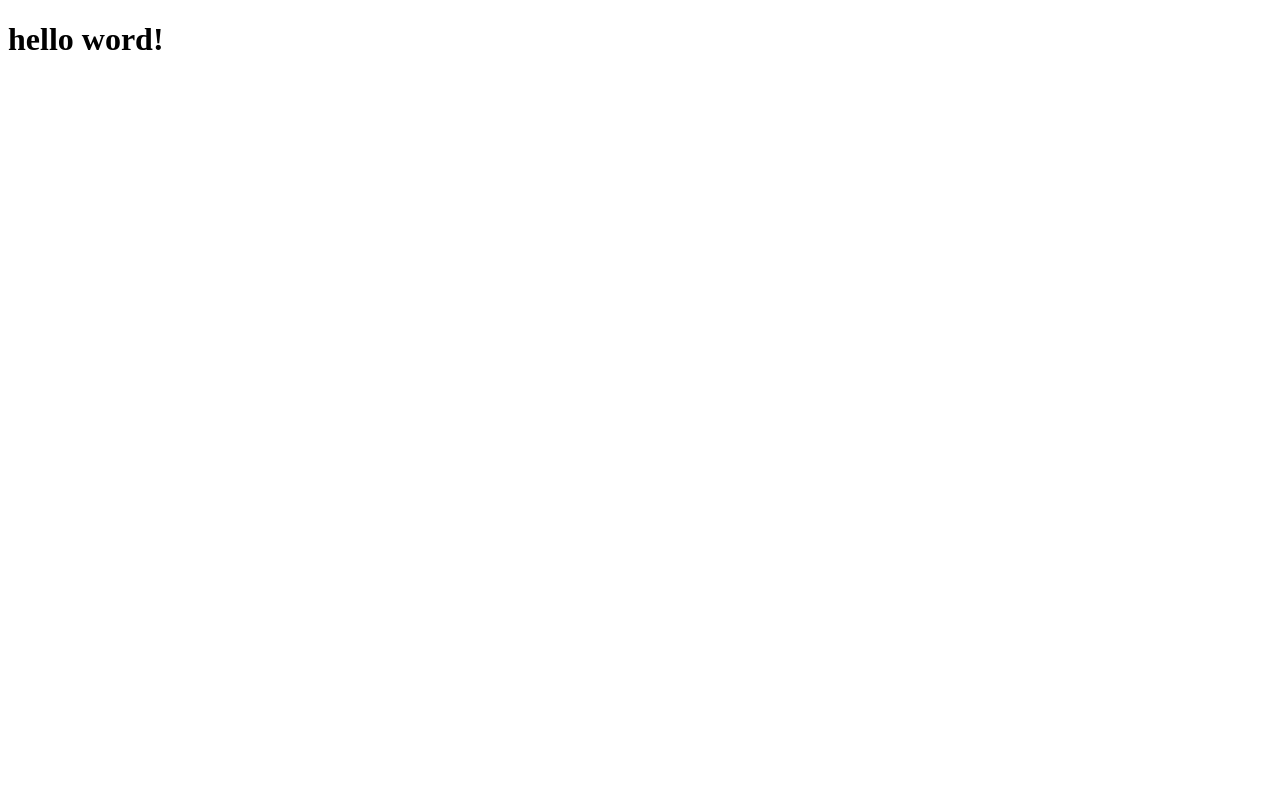
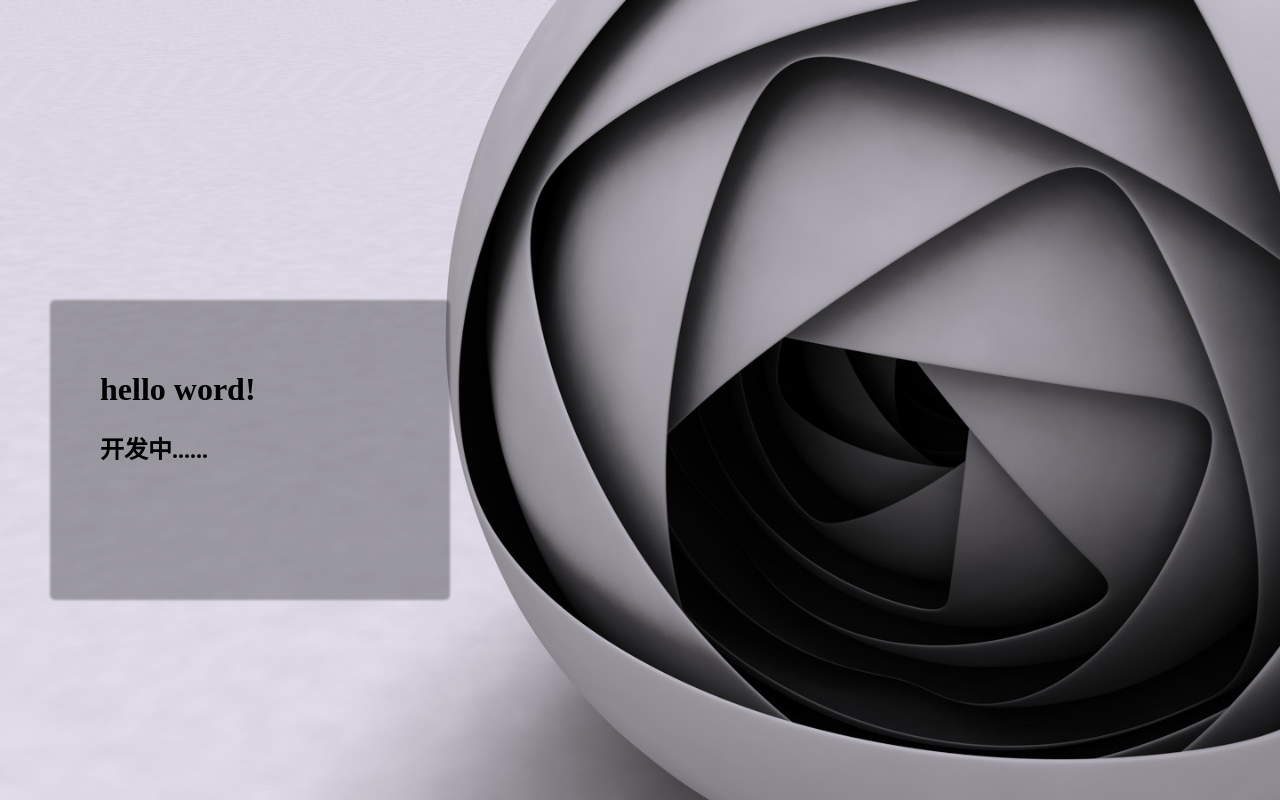
Before and after one commit to highkyck/InfiniteSpace, a plain HTML site: page download/index.html in a window 1280 px wide. Drawn offline with Linux system fonts and the light colour scheme.

Commit message:
update download/index.html

```diff
--- a/download/index.html
+++ b/download/index.html
@@ -6,8 +6,50 @@
           content="width=device-width, user-scalable=no, initial-scale=1.0, maximum-scale=1.0, minimum-scale=1.0">
     <meta http-equiv="X-UA-Compatible" content="ie=edge">
     <title>芥子</title>
+    <style>
+        html,body{
+            width: 100%;
+            height: 100%;
+            overflow: hidden;
+            margin: 0px;
+            padding: 0px;
+        }
+        body{
+            background-image: url("./assets/images/bg-1.jpg");
+            background-size: cover;
+        }
+        .main{
+            position: absolute;
+            top: 50%;
+            left: 50px;
+            margin-top: -100px;
+            padding: 50px;
+            width: 300px;
+            height: 200px;
+
+        }
+        .main:after{
+            content: '';
+            display: block;
+            position: absolute;
+            top: 0px;
+            left: 0px;
+            width: 100%;
+            height: 100%;
+            background: rgba(0,0,0,0.3);
+            border-radius: 5px;
+            -webkit-filter: blur(1px);
+            -moz-filter: blur(1px);
+            -o-filter: blur(1px);
+            -ms-filter: blur(1px);
+            filter: blur(1px);
+        }
+    </style>
 </head>
 <body>
-    <h1>hello word!</h1>
+    <div class="main">
+        <h1>hello word!</h1>
+        <h2>开发中......</h2>
+    </div>
 </body>
 </html>
```
Also changed, not shown: download/assets/images/bg-1.jpg (added), 1 other file.
